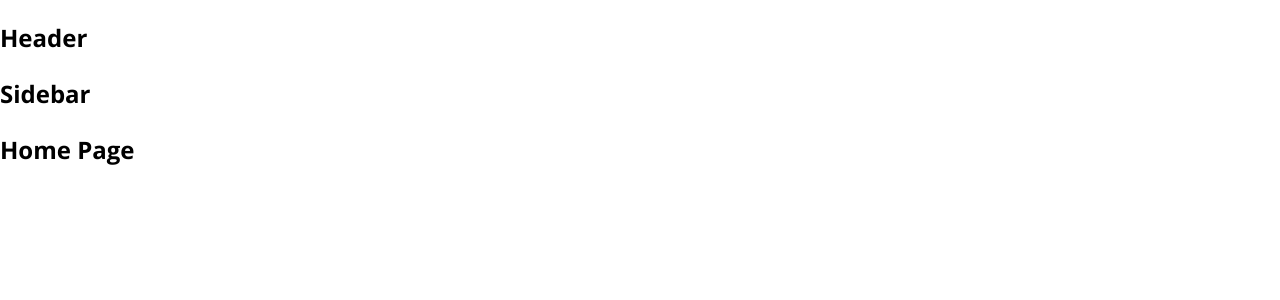
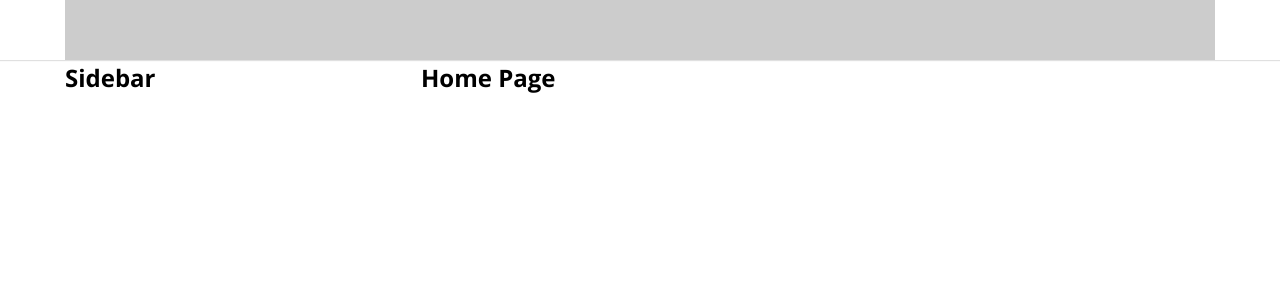
Before and after one commit to tvhoang0803/tiktok-ui-f8, a React (Create React App) app: page / in a window 1280 px wide. Shown: the top 300 px of the page. Built offline with nearby package versions, Linux system fonts and the light colour scheme.

Commit message:
Bài 63: Dựng khung Layout mặc định vd8

```diff
--- a/package.json
+++ b/package.json
@@ -6,6 +6,7 @@
     "@testing-library/jest-dom": "^5.17.0",
     "@testing-library/react": "^13.4.0",
     "@testing-library/user-event": "^13.5.0",
+    "classnames": "^2.5.1",
     "normalize.css": "^8.0.1",
     "react": "^18.3.1",
     "react-dom": "^18.3.1",
--- a/src/components/GlobalStyles/GlobalStyles.scss
+++ b/src/components/GlobalStyles/GlobalStyles.scss
@@ -1,9 +1,17 @@
 @import 'normalize.css';
-@import url('https://fonts.googleapis.com/css2?family=Montserrat:ital,wght@0,100..900;1,100..900&family=Noto+Sans+TC:wght@100..900&family=Open+Sans:ital,wght@0,300..800;1,300..800&family=Poppins:ital,wght@0,100;0,200;0,300;0,400;0,500;0,600;0,700;0,800;0,900;1,100;1,200;1,300;1,400;1,500;1,600;1,700;1,800;1,900&display=swap');:root {
+@import url('https://fonts.googleapis.com/css2?family=Montserrat:ital,wght@0,100..900;1,100..900&family=Noto+Sans+TC:wght@100..900&family=Open+Sans:ital,wght@0,300..800;1,300..800&family=Poppins:ital,wght@0,100;0,200;0,300;0,400;0,500;0,600;0,700;0,800;0,900;1,100;1,200;1,300;1,400;1,500;1,600;1,700;1,800;1,900&display=swap');
+
+:root {
     --primary: #fe2c55;
+
+    // default layout
+    --default-layout-header-height: 60px;
+    --default-layout-width: 1150px;
 }
 
 * {
+    margin: 0;
+    padding: 0;
     box-sizing: border-box;
 }
 
--- /dev/null
+++ b/src/components/Layout/DefaultLayout/DefaultLayout.module.scss
@@ -0,0 +1,14 @@
+.wrapper {
+    display: flex;
+    flex-direction: column;
+    align-items: center;
+}
+
+.container {
+    width: var(--default-layout-width);
+    display: flex;
+}
+
+.content {
+    flex: 1;
+}
--- /dev/null
+++ b/src/components/Layout/DefaultLayout/Sidebar/Sidebar.module.scss
@@ -0,0 +1,3 @@
+.wrapper {
+    width: 356px;
+}
--- a/src/components/Layout/DefaultLayout/Sidebar/index.js
+++ b/src/components/Layout/DefaultLayout/Sidebar/index.js
@@ -1,5 +1,14 @@
+import styles from './Sidebar.module.scss'
+import classNames from 'classnames/bind';
+
+const cx = classNames.bind(styles)
+
 function Sidebar() {
-    return <h2>Sidebar</h2>
+    return (
+        <aside className={cx('wrapper')}>
+            <h2>Sidebar</h2>
+        </aside>
+    )
 }
 
 export default Sidebar;
--- a/src/components/Layout/DefaultLayout/index.js
+++ b/src/components/Layout/DefaultLayout/index.js
@@ -1,13 +1,17 @@
 import Header from '~/components/Layout/components/Header';
+import styles from './DefaultLayout.module.scss'
+import classNames from 'classnames/bind';
 import Sidebar from './Sidebar';
+
+const cx = classNames.bind(styles)
 
 function DefaultLayout({ children }) {
     return (
-        <div>
+        <div className={cx('wrapper')}>
             <Header />
-            <div className="container">
+            <div className={cx('container')}>
                 <Sidebar />
-                <div className="content">{children}</div>
+                <div className={cx('content')}>{children}</div>
             </div>
         </div>
     );
--- a/src/components/Layout/HeaderOnly/index.js
+++ b/src/components/Layout/HeaderOnly/index.js
@@ -1,6 +1,6 @@
 import Header from '~/components/Layout/components/Header';
 
-function DefaultLayout({ children }) {
+function HeaderOnly({ children }) {
     return (
         <div>
             <Header />
@@ -11,4 +11,4 @@ function DefaultLayout({ children }) {
     );
 }
 
-export default DefaultLayout;
+export default HeaderOnly;
--- /dev/null
+++ b/src/components/Layout/components/Header/Header.module.scss
@@ -0,0 +1,14 @@
+.wrapper {
+    width: 100%;
+    height: var(--default-layout-header-height);
+    box-shadow: 0 1px 1px rgb(0 0 0 / 12%);
+    display: flex;
+    justify-content: center;
+}
+
+.inner {
+    height: 100%;
+    width: var(--default-layout-width);
+    background-color: #ccc;
+
+}
--- a/src/components/Layout/components/Header/index.js
+++ b/src/components/Layout/components/Header/index.js
@@ -1,5 +1,14 @@
+import classNames from 'classnames/bind';
+import styles from './Header.module.scss'
+
+const cx = classNames.bind(styles)
+
 function Header() {
-    return <h2>Header</h2>;
+    return <header className={cx('wrapper')}>
+        <div className={cx('inner')}>
+
+        </div>
+    </header>;
 }
 
 export default Header;
```
Also changed, not shown: 1 other file (tests, documents, lock files or other folders).
